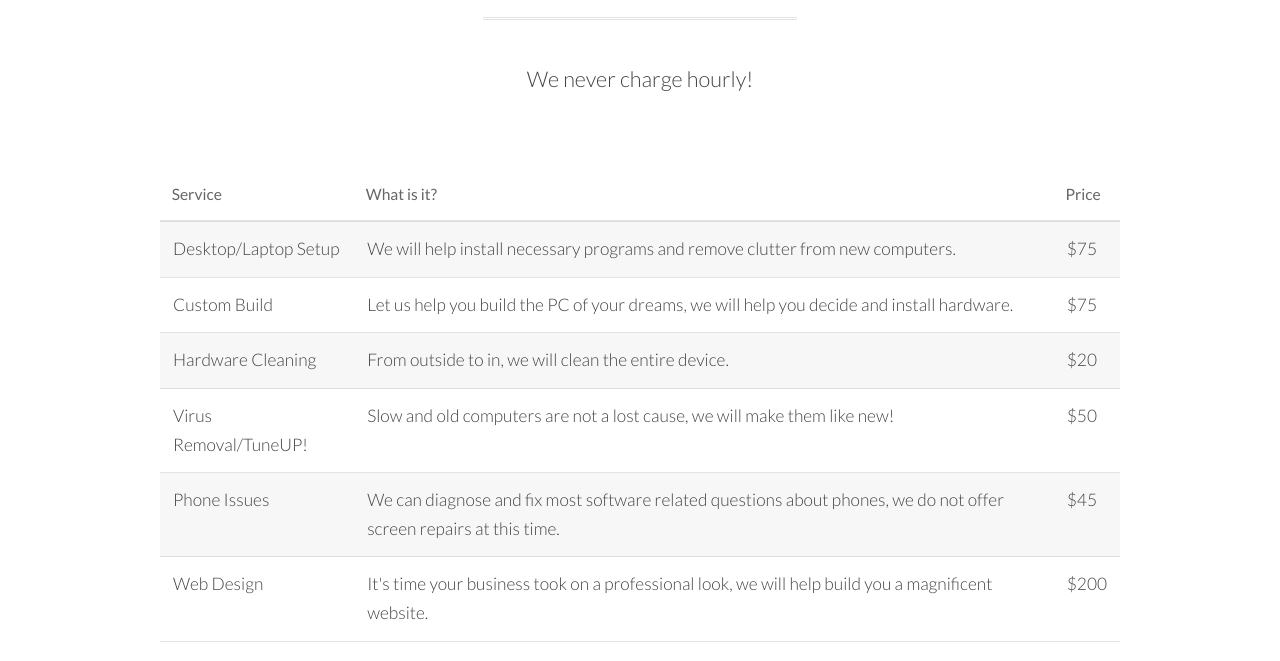
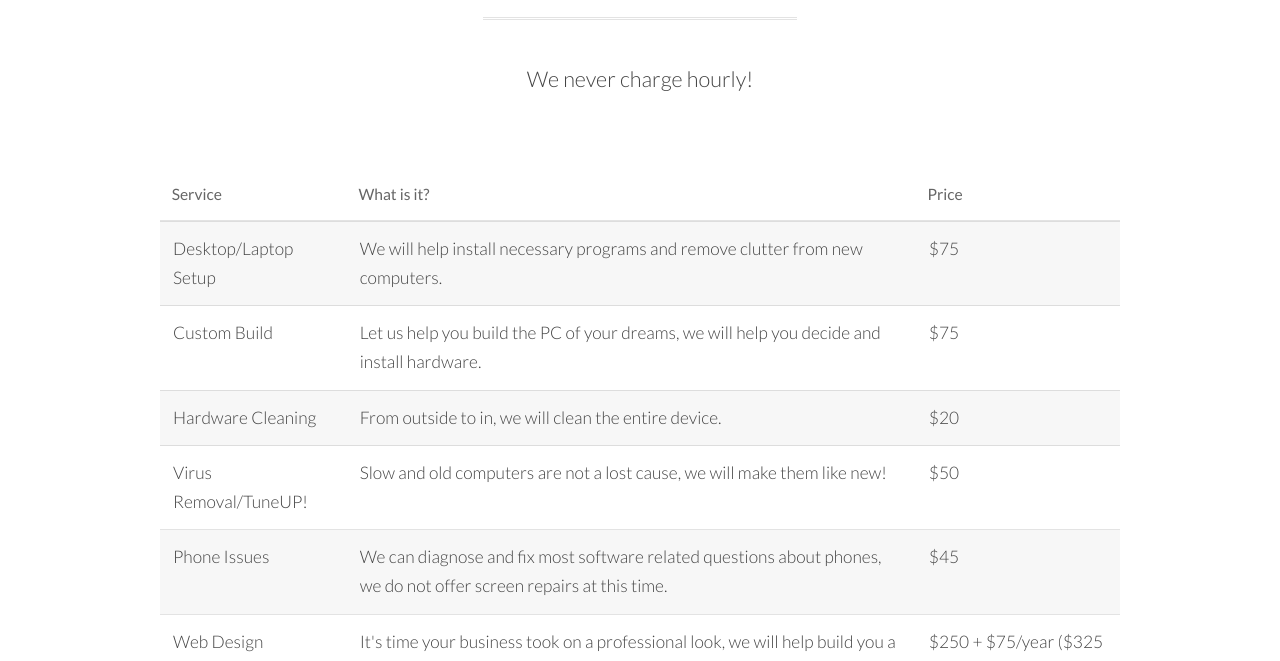
Before and after one commit to Crystallux/aiotech, a plain HTML site: page services.html in a window 1280 px wide. Shown: the part 278-939 px from the top of the page. Drawn offline with Linux system fonts and the light colour scheme.

Commit message:
Update services.html

```diff
--- a/services.html
+++ b/services.html
@@ -79,7 +79,8 @@
 										<tr>
 											<td>Web Design</td>
 											<td>It's time your business took on a professional look, we will help build you a magnificent website.</td>
-											<td>$200</td>
+											<td>$250 + $75/year ($325 first year)
+										</td>
 										</tr>
 									</tbody>
 
```
